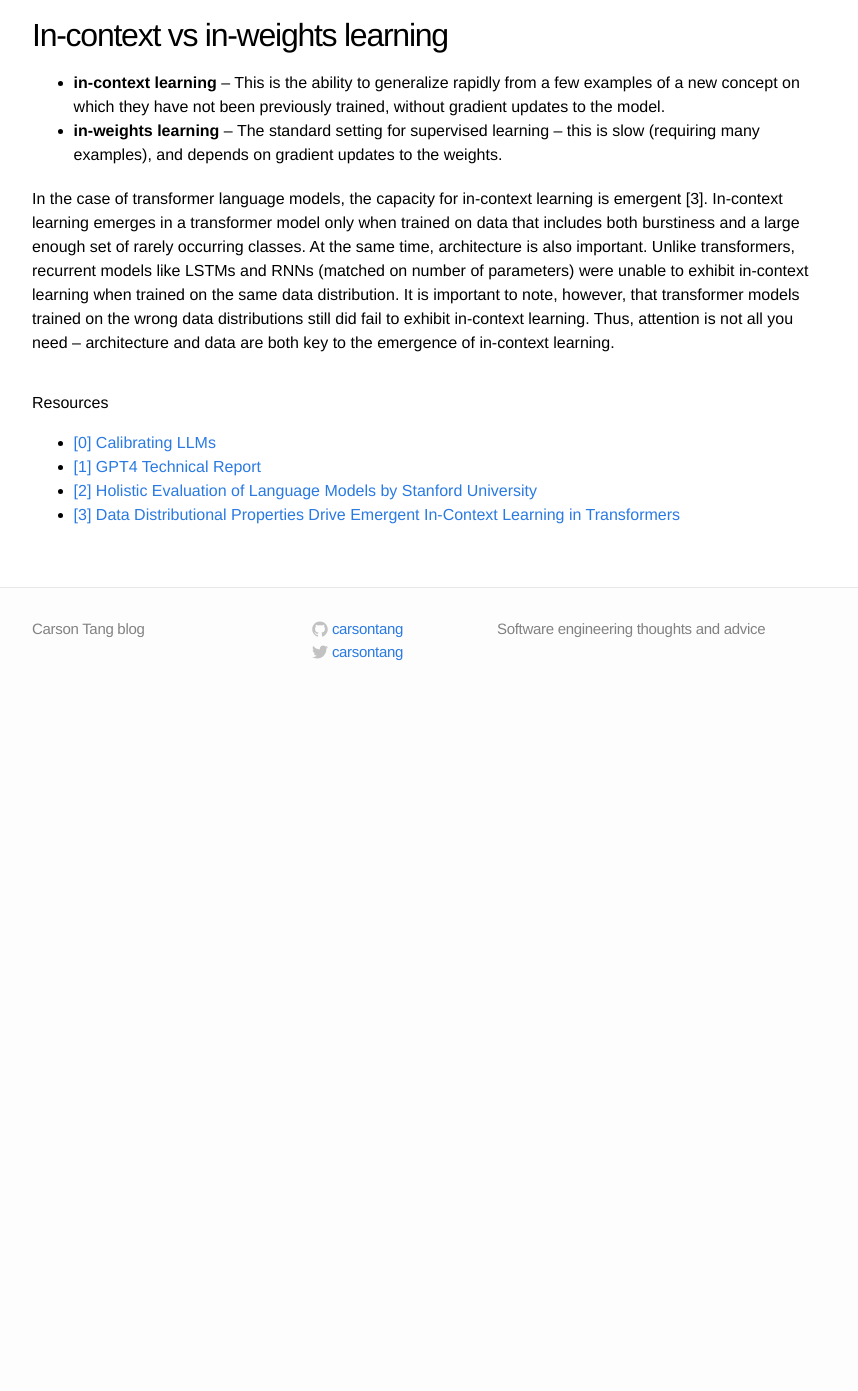
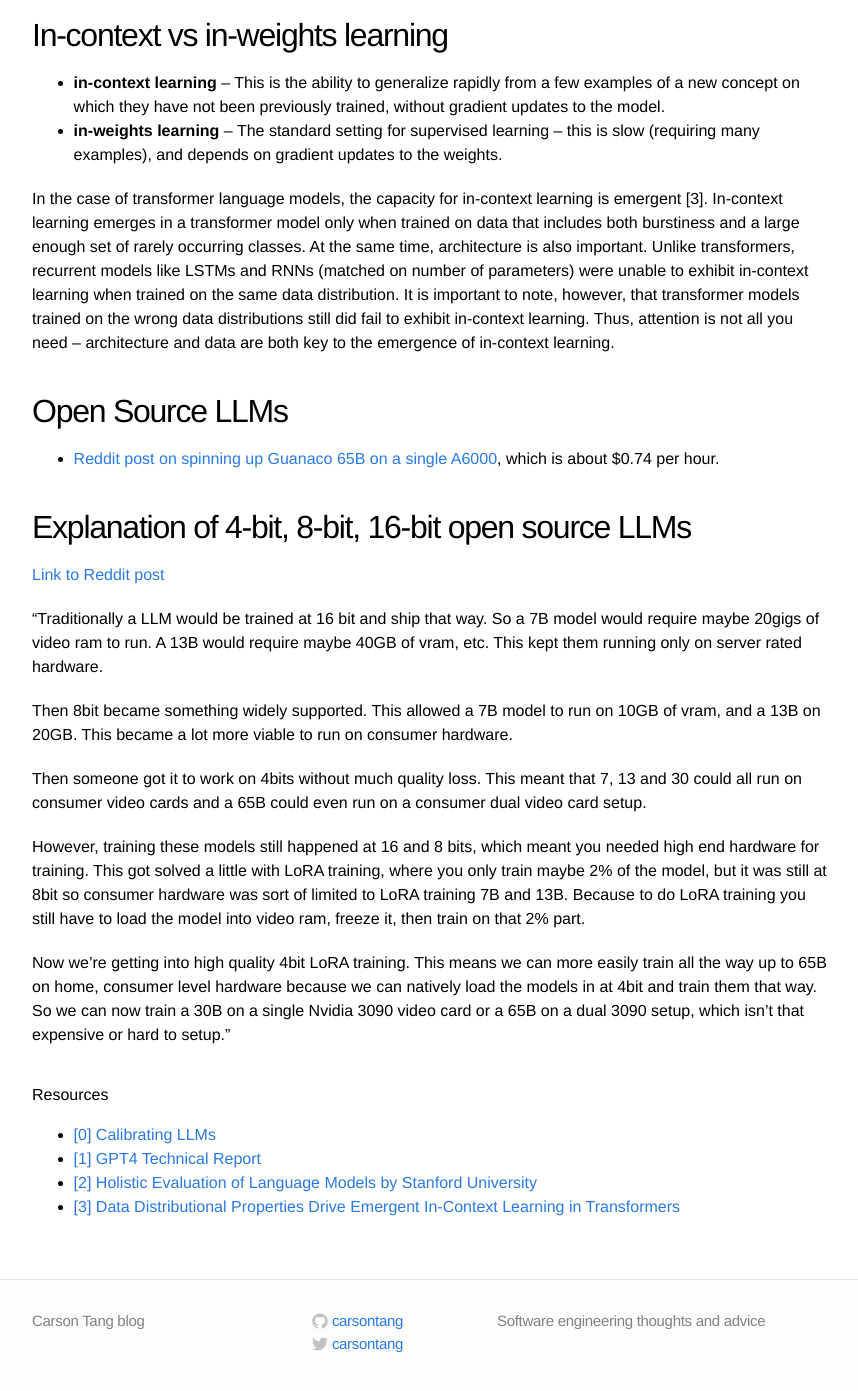
Before and after one commit to carsontang/carsontang.github.io, a Jekyll site: the page built from _posts/2023-03-28-llms.md, in a window 1280 px wide and 1400 px high, scrolled down 1070 px. Shown: the top 1391 px of the window, without its empty margins (208-1066 px from the left). Built offline with Jekyll 4.4.1, drawn with Linux system fonts in a browser that asks for light colours; before the commit the page ends 1778 px from its top, so only the background shows below that.

Commit message:
add explanation of LLMs
add explanation of LLMs

```diff
--- a/_posts/2023-03-28-llms.md
+++ b/_posts/2023-03-28-llms.md
@@ -31,6 +31,22 @@ From page 10 of the GPT4 technical report, we know that GPT4 is biased and confi
 
 In the case of transformer language models, the capacity for in-context learning is emergent [3]. In-context learning emerges in a transformer model only when trained on data that includes both burstiness and a large enough set of rarely occurring classes. At the same time, architecture is also important. Unlike transformers, recurrent models like LSTMs and RNNs (matched on number of parameters) were unable to exhibit in-context learning when trained on the same data distribution. It is important to note, however, that transformer models trained on the wrong data distributions still did fail to exhibit in-context learning. Thus, attention is not all you need – architecture and data are both key to the emergence of in-context learning.
 
+## Open Source LLMs
+* [Reddit post on spinning up Guanaco 65B on a single A6000](https://www.reddit.com/r/LocalLLaMA/comments/13xcn3p/am_on_my_last_420_of_runpod_credits_so_decided_to/), which is about $0.74 per hour.
+
+## Explanation of 4-bit, 8-bit, 16-bit open source LLMs
+[Link to Reddit post](https://www.reddit.com/r/LocalLLaMA/comments/13qrdj6/comment/jli6pyy/?utm_source=share&utm_medium=web3x&utm_name=web3xcss&utm_term=1&utm_content=share_button)
+
+"Traditionally a LLM would be trained at 16 bit and ship that way. So a 7B model would require maybe 20gigs of video ram to run. A 13B would require maybe 40GB of vram, etc. This kept them running only on server rated hardware.
+
+Then 8bit became something widely supported. This allowed a 7B model to run on 10GB of vram, and a 13B on 20GB. This became a lot more viable to run on consumer hardware.
+
+Then someone got it to work on 4bits without much quality loss. This meant that 7, 13 and 30 could all run on consumer video cards and a 65B could even run on a consumer dual video card setup.
+
+However, training these models still happened at 16 and 8 bits, which meant you needed high end hardware for training. This got solved a little with LoRA training, where you only train maybe 2% of the model, but it was still at 8bit so consumer hardware was sort of limited to LoRA training 7B and 13B. Because to do LoRA training you still have to load the model into video ram, freeze it, then train on that 2% part.
+
+Now we're getting into high quality 4bit LoRA training. This means we can more easily train all the way up to 65B on home, consumer level hardware because we can natively load the models in at 4bit and train them that way. So we can now train a 30B on a single Nvidia 3090 video card or a 65B on a dual 3090 setup, which isn't that expensive or hard to setup."
+
 
 # Resources
 * [[0] Calibrating LLMs](https://learnprompting.org/pt/docs/reliability/calibration)
```
